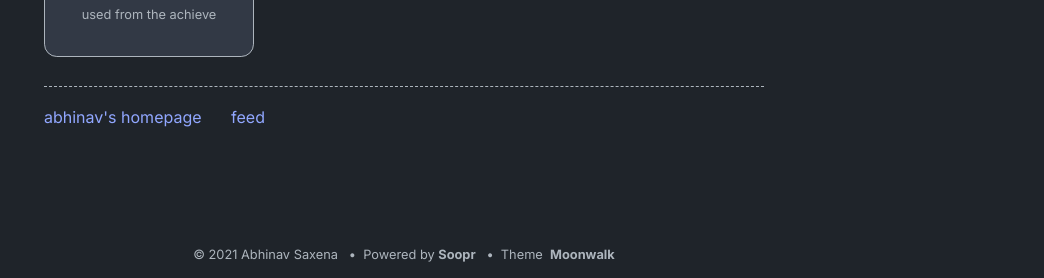
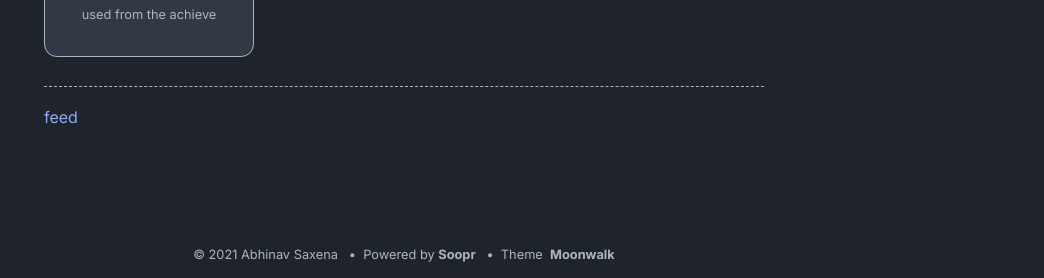
Before and after one commit to Josef9154/JRochelle_Portfolio, a Jekyll site: the page built from index.md, in a window 1280 px wide. Shown: the part 1399-1677 px from the top of the page, without its empty margins (236-1280 px from the left). Built offline with Jekyll 4.4.1, drawn with Linux system fonts in a browser that asks for light colours.

Commit message:
home.yml: Multiple updates: * updated footer_entries * updated title in footer_entries * updated url in footer_entries

```diff
--- a/_data/home.yml
+++ b/_data/home.yml
@@ -33,8 +33,6 @@ old_project_entries:
       This section has about 85 different projects that can be used from the
       achieve
 footer_entries:
-  - title: abhinav's homepage
-    url: 'https://www.abhinav.co'
   - title: feed
     url: feed.xml
 misc_entries:
```
